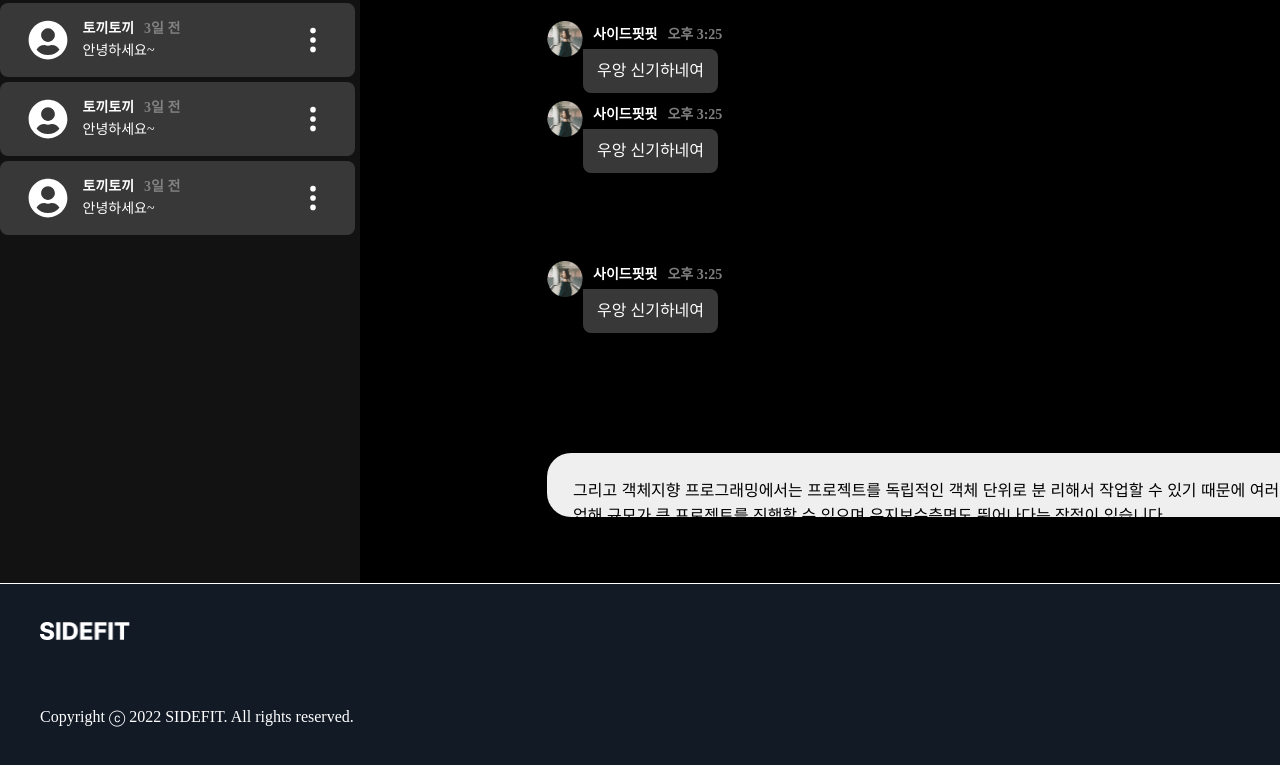
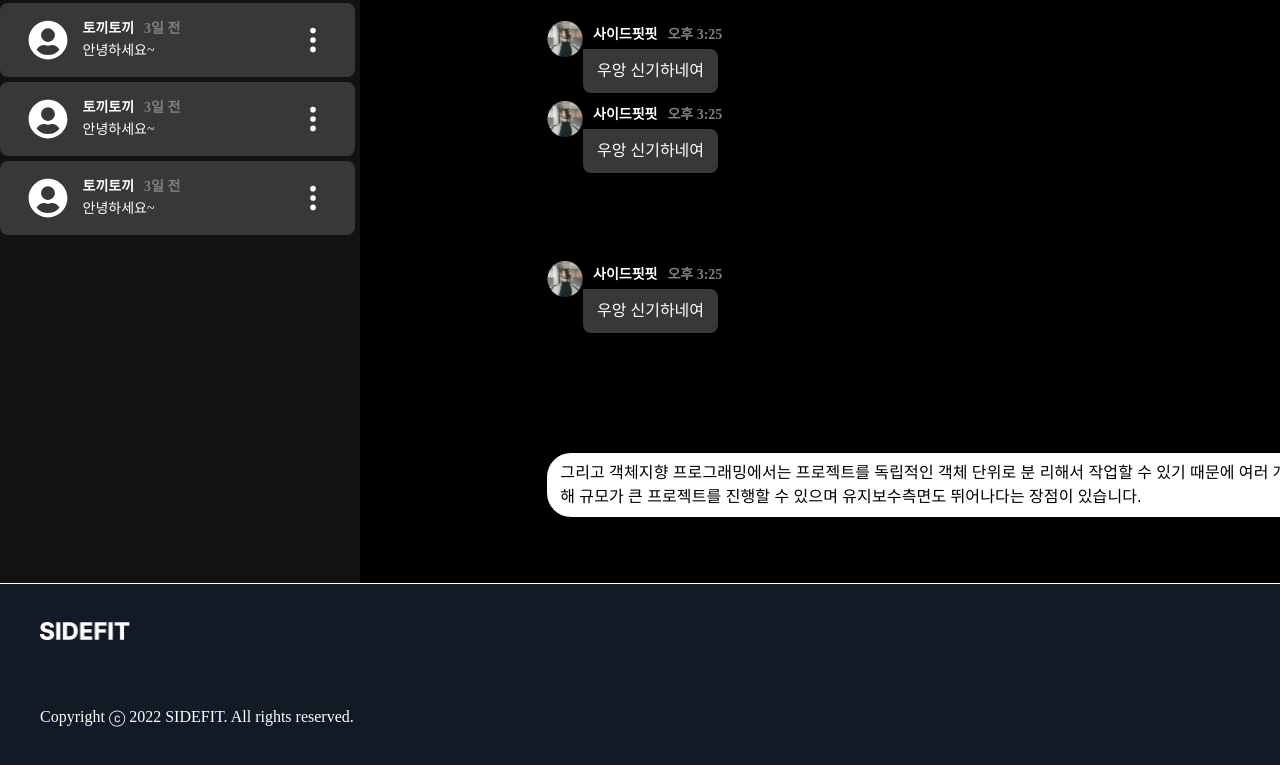
Before and after one commit to SideFit/sidefit-front, a React (Create React App) app: page /chat in a window 1280 px wide. Shown: the part 477-1242 px from the top of the page. Built offline with nearby package versions, Linux system fonts and the light colour scheme.

Commit message:
fix: 마지막 채팅 메세지 레이아웃 깨지는 버그 수정

```diff
--- a/src/components/chat/ChatMain.jsx
+++ b/src/components/chat/ChatMain.jsx
@@ -108,18 +108,24 @@ const MyMessageContent = styled.div`
   padding: 0 14px;
 `;
 
-const LastChat = styled.button`
+const LastChat = styled.div`
   width: 891px;
   height: 64px;
   border-radius: 24px;
   border: none;
   text-align: left;
+  background: white;
+  color: black;
+  display: flex;
+  justify-content: space-evenly;
+  align-items: center;
   p {
-    width: 850px;
-    height: 55px;
-    line-height: 25px;
-    padding: 20px;
+    width: 811px;
+    height: 48px;
+    line-height: 24px;
     font-size: 16px;
+    font-weight: 400;
+    letter-spacing: 0.15px;
   }
 `;
 function ChatMain() {
```
